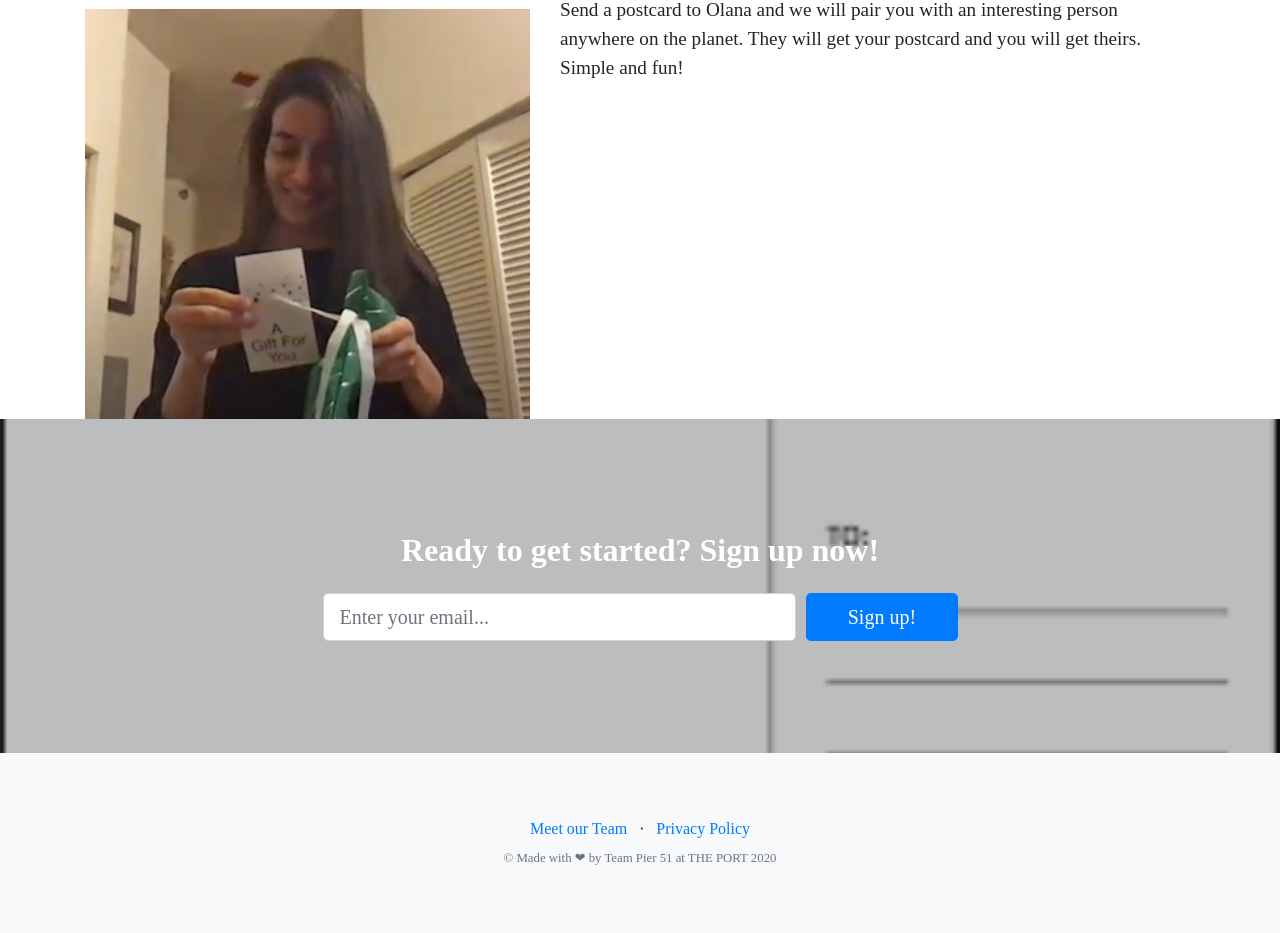
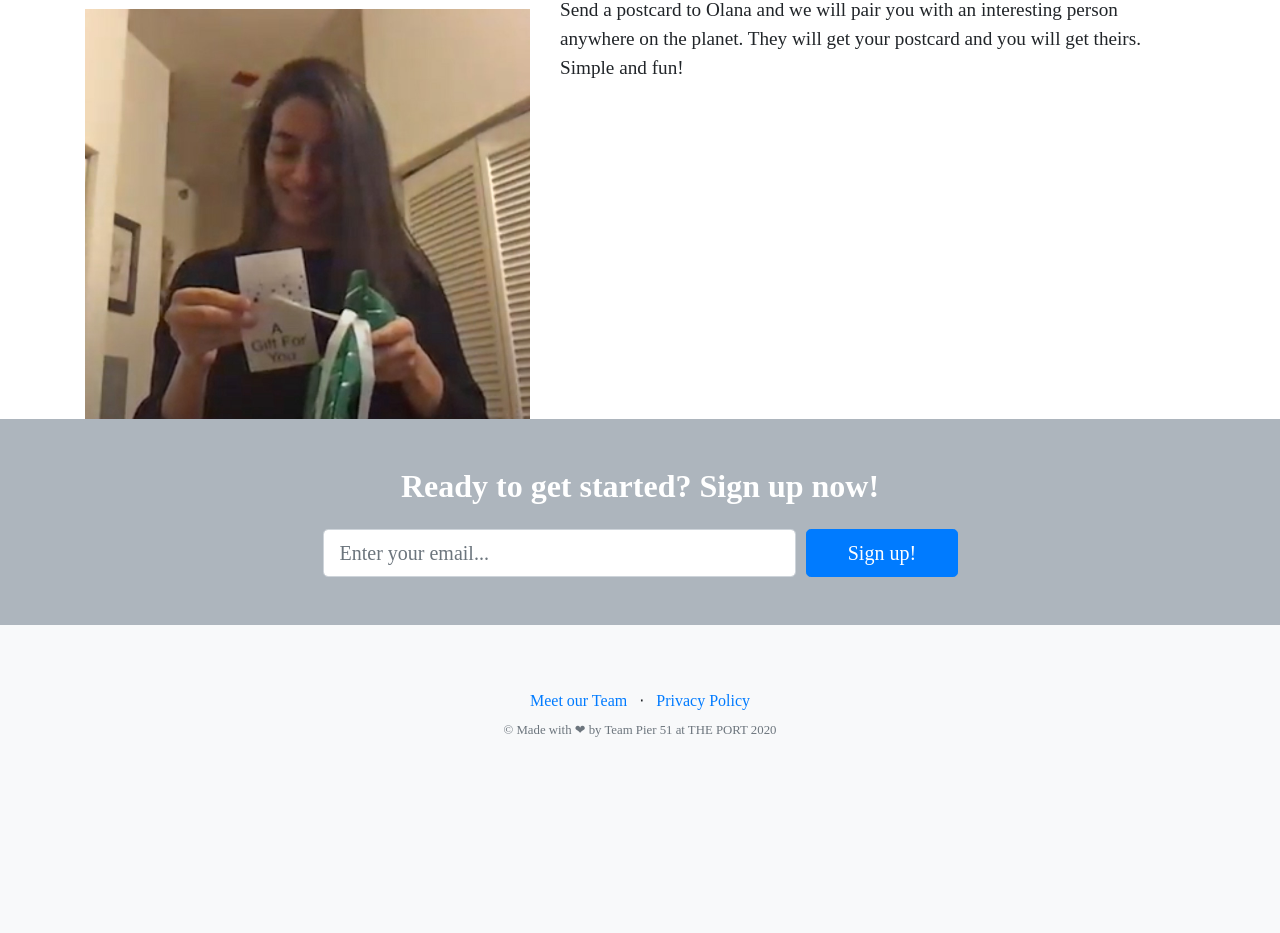
Before and after one commit to THEPortatCERN/Hackathon2020-Pier51, a Flask app: page / in a window 1280 px wide. Shown: the part 589-1522 px from the top of the page. After the commit the page ends 1326 px from the top, so only its background shows below. Run offline with Flask 2, Linux system fonts and the light colour scheme; some libraries are stand-ins or nearby versions; some web fonts are replaced.

Commit message:
Update home page layout

```diff
--- a/static/css/index.css
+++ b/static/css/index.css
@@ -87,18 +87,17 @@ header.masthead h1 {
   -moz-background-size: cover;
   -o-background-size: cover;
   background-size: cover;
-  padding-top: 7rem;
-  padding-bottom: 7rem;
+  padding-top: 3rem;
+  padding-bottom: 3rem;
 }
 
 .call-to-action .overlay {
   position: absolute;
-  background-color: #212529;
+  background-color:#adb5bd;
   height: 100%;
   width: 100%;
   top: 0;
   left: 0;
-  opacity: 0.3;
 }
 
 footer.footer {
--- a/templates/index.html
+++ b/templates/index.html
@@ -34,7 +34,6 @@
         </div>
     </div>
 </section>
-<!-- Call to Action -->
 <section class="call-to-action text-white text-center">
     <div class="overlay"></div>
     <div class="container">
```
